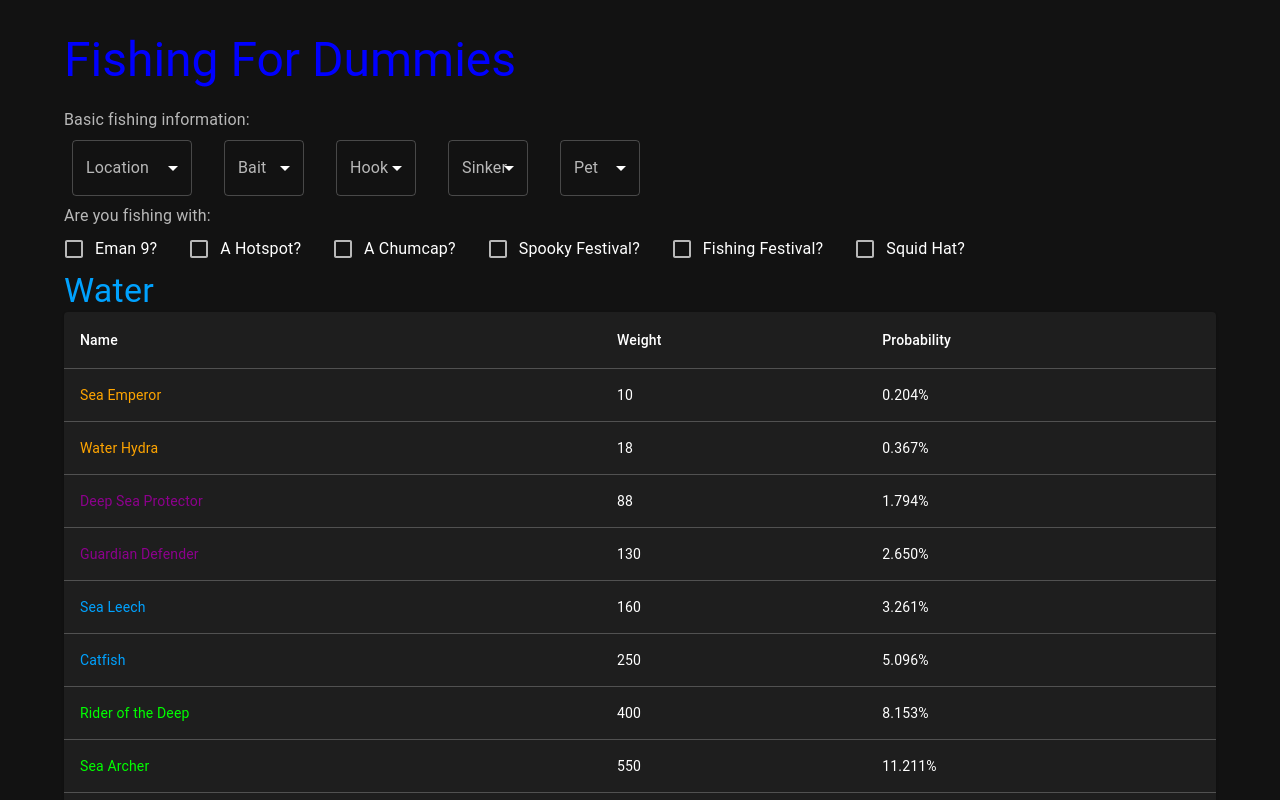
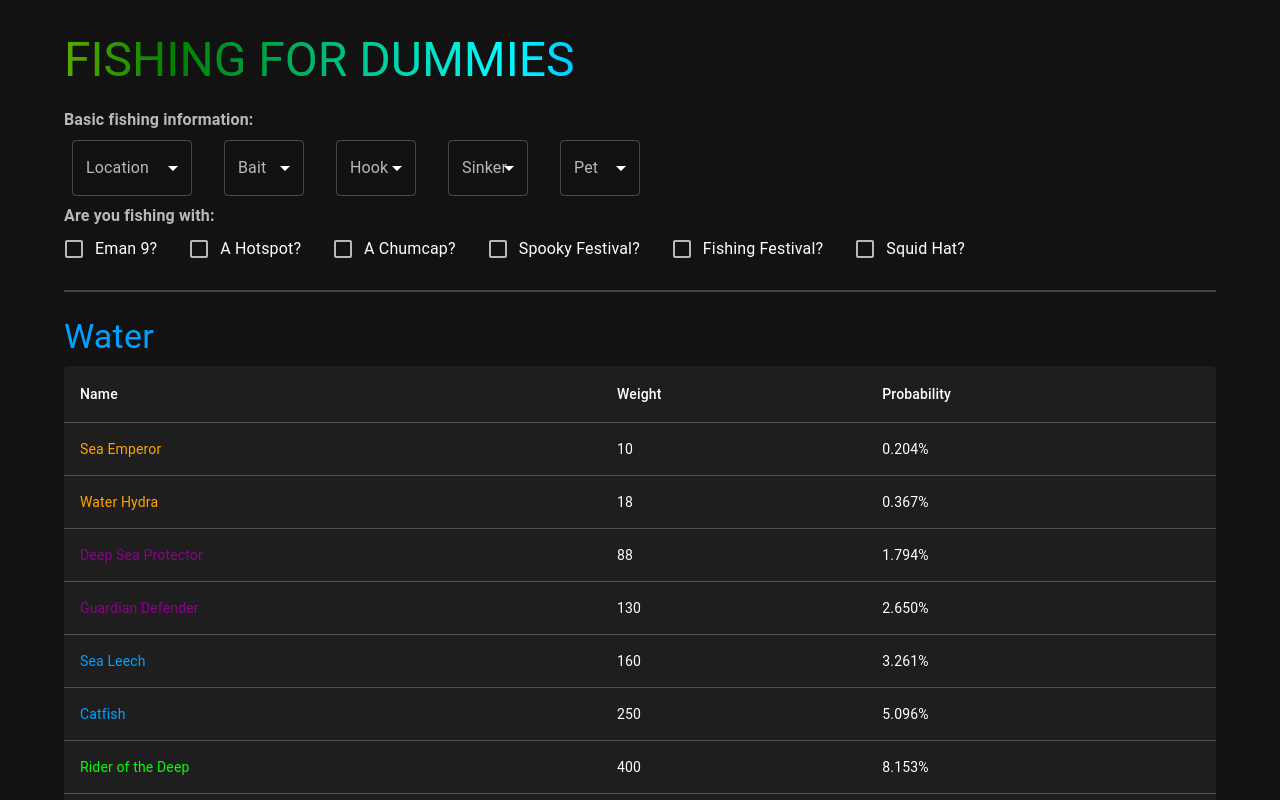
Before and after one commit to Chrisdouce/Fishing-for-dummies, a React (Vite) app: page / in a window 1280 px wide. Shown: the top 800 px of the page. Built offline with nearby package versions, Linux system fonts and the light colour scheme.

Commit message:
Adding more styling

```diff
--- a/src/App.tsx
+++ b/src/App.tsx
@@ -161,8 +161,25 @@ function App() {
     <ThemeProvider theme={darkTheme}>
       <CssBaseline />
       <Container sx={{ mt: 4 }}>
-        <Typography variant="h3" color="blue" sx={{pb:"20px"}}>Fishing For Dummies</Typography>
-        <FormLabel>Basic fishing information:</FormLabel>
+          <Typography
+          variant="h3"
+          sx={{
+            pb: "20px",
+            textTransform: "uppercase",
+            background: "linear-gradient(90deg, red, orange, yellow, green, cyan, blue, violet, red)",
+            WebkitBackgroundClip: "text",
+            WebkitTextFillColor: "transparent",
+            backgroundSize: "200% 100%",
+            animation: "chromaWave 5s linear infinite",
+            "@keyframes chromaWave": {
+              "0%": { backgroundPosition: "100% 50%" },
+              "100%": { backgroundPosition: "-100% 50%" },
+            },
+          }}
+        >
+          Fishing For Dummies
+        </Typography>
+        <FormLabel><strong>Basic fishing information:</strong></FormLabel>
         <Grid2 container spacing={2}>
           <FormControl sx={{ m: 1, minWidth: 120 }}>
             <InputLabel id="simple-location">Location</InputLabel>
@@ -268,7 +285,7 @@ function App() {
             </Select>
           </FormControl>
         </Grid2>
-        <FormLabel>Are you fishing with:</FormLabel>
+        <FormLabel><strong>Are you fishing with:</strong></FormLabel>
         <Grid2 container spacing={2}>
           <FormControlLabel control={<Checkbox />} onChange={(_event, checked) => {
                 setEman(checked);
@@ -289,8 +306,9 @@ function App() {
                 setSquid(checked);
               }}  label="Squid Hat?" />
         </Grid2>
-        <Box hidden={calculateTotalWaterWeights() == 0}>
-          <Typography variant="h4" color="rgb(0, 162, 255)">Water</Typography>
+        <hr style={{ margin: "20px 0", border: "1px solid rgba(255, 255, 255, 0.2)" }} />
+        <Box hidden={calculateTotalWaterWeights() == 0} sx={{ mt: 3 }}>
+          <Typography variant="h4" color="rgb(0, 162, 255)" sx={{pb: 1}}>Water</Typography>
           <TableContainer component={Paper}>
             <Table sx={{ minWidth: 650 }} aria-label="simple table">
               <TableHead>
```
